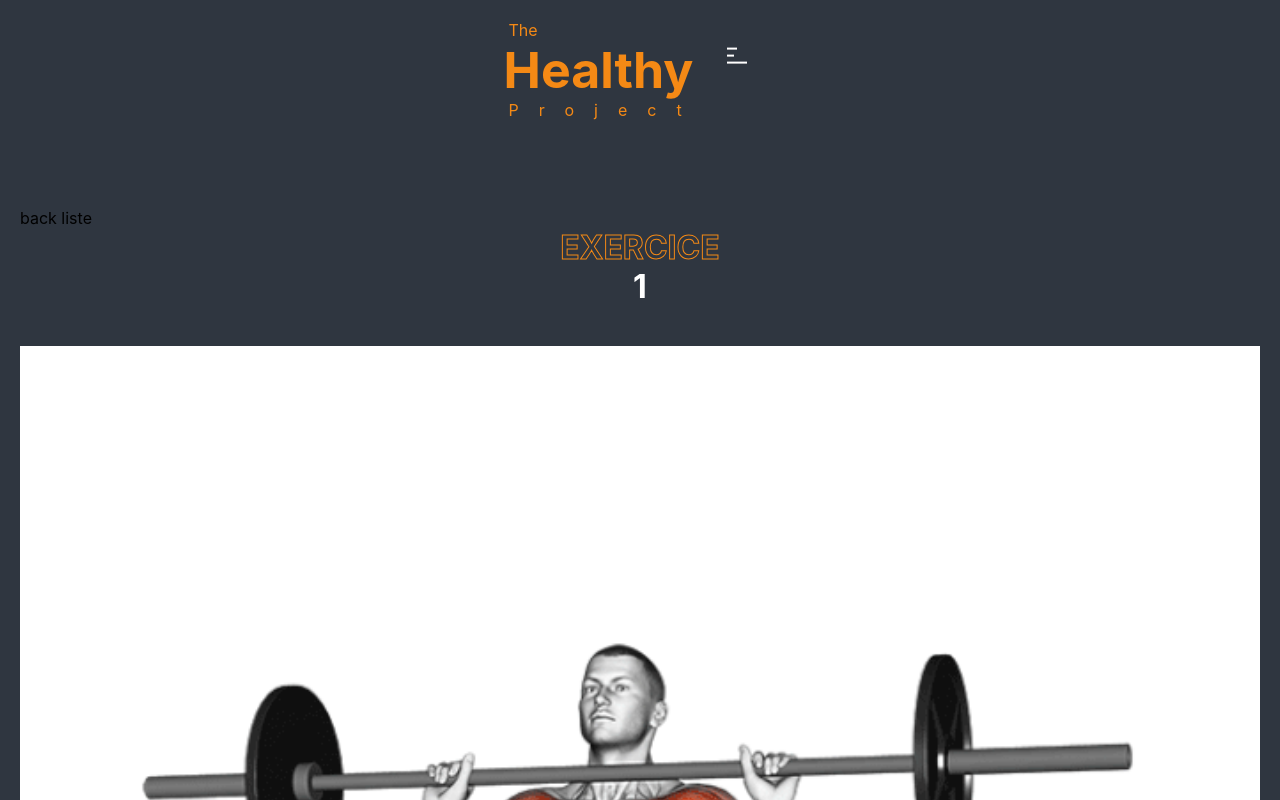
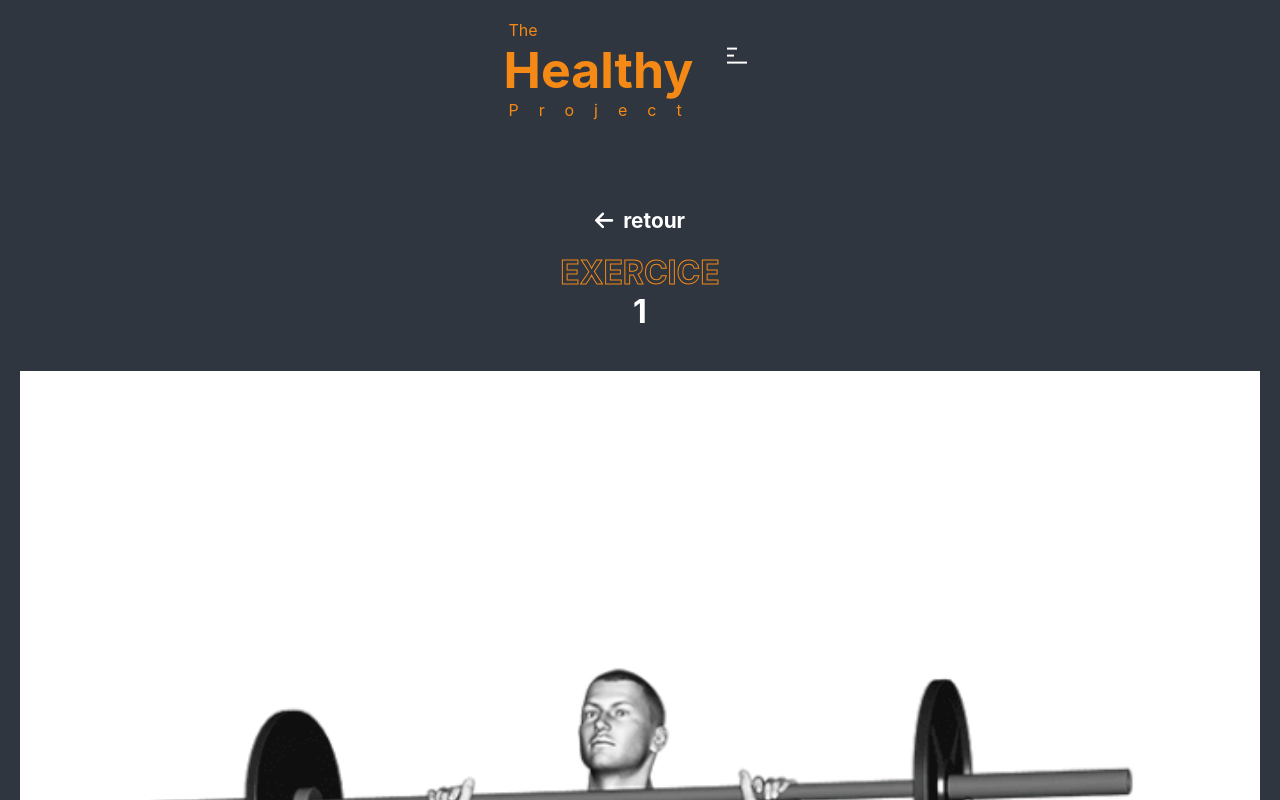
Before and after one commit to lcsaloonn/Health-react, a React (Create React App) app in the folder health-react/: page /exercices/1 in a window 1280 px wide. Shown: the top 800 px of the page. Built offline with nearby package versions, Linux system fonts and the light colour scheme; no server answers.

Commit message:
corrections

```diff
--- a/health-react/src/Mocks/dropDownList.mocks.tsx
+++ b/health-react/src/Mocks/dropDownList.mocks.tsx
@@ -15,4 +15,8 @@ export const dropdownListIconMock = [
     optionValue: "back",
     optionText: "Back",
   },
+  {
+    optionValue: "pecs",
+    optionText: "Pecs",
+  },
 ];
--- a/health-react/src/components/cards/exerciceCard/exerciceCard.tsx
+++ b/health-react/src/components/cards/exerciceCard/exerciceCard.tsx
@@ -1,23 +1,28 @@
 import { TruncateContainer } from "components/util";
+import { Link } from "react-router-dom";
 import { IExercice } from "utils/types/IExercice";
 import StarRaitingCompponent from "../../starRaiting/starRaiting";
 import "./exerciceCard.scss";
 
 const ExerciceCard = ({ props }: { props: IExercice }) => {
   return (
-    <div className="exercice-card">
+    <Link className="exercice-card" to={props.title}>
       <div className="thumbnail">
-        <img src={`assets/img/${props.imageUrl}`} alt="#" />
+        <img src={`../assets/img/${props.imageUrl}`} alt={props.title} />
       </div>
       <div className="title">{props.title}</div>
       <div className="text">
-        <TruncateContainer text={props.description} lengthMax={250} link="#" />
+        <TruncateContainer
+          text={props.description}
+          lengthMax={250}
+          link={props.title}
+        />
       </div>
       <div className="star-container">
         <span className="difficultyText">Difficulty:</span>
         <StarRaitingCompponent num={props.raiting}></StarRaitingCompponent>
       </div>
-    </div>
+    </Link>
   );
 };
 export default ExerciceCard;
--- a/health-react/src/views/exercice-view/exerciceView.tsx
+++ b/health-react/src/views/exercice-view/exerciceView.tsx
@@ -9,7 +9,7 @@ import "./exerciceView.scss";
 const ExerciceView = () => {
   const dropdowMock = dropdownListIconMock;
 
-  const [bodyPart, setBodyPart] = useState("");
+  const [bodyPart, setBodyPart] = useState("all");
   const [exercices, setExercices] = useState([]);
   const http = new HttpService();
 
@@ -19,7 +19,8 @@ const ExerciceView = () => {
 
   useEffect(() => {
     const getExercices = async () => {
-      const response = await http.get(`/exercices/getByBodyPart/${bodyPart}`);
+      const path = bodyPart === "all" ? "" : `/getByBodyPart/${bodyPart}`;
+      const response = await http.get(`/exercices${path}`);
       if (response.status !== 400) setExercices(response);
       console.log(response); // need to move
     };
@@ -34,7 +35,7 @@ const ExerciceView = () => {
       <div className="exerciceView">
         <DropDownListIcon
           data={dropdowMock}
-          title="Choose a body part"
+          title="Choisis une partie du corp"
           returnValue={outputBodyPart}
         ></DropDownListIcon>
         <div className="cards">
--- a/health-react/src/views/single-exercice-view/signleExerciceView.scss
+++ b/health-react/src/views/single-exercice-view/signleExerciceView.scss
@@ -2,6 +2,13 @@
 
 .single-exercice {
   .exercice {
+    &-go-back {
+      text-align: center;
+      margin-bottom: 20px;
+      @screen md {
+        margin-bottom: 40px;
+      }
+    }
     &-header {
     }
 
--- a/health-react/src/views/single-exercice-view/singleExerciceView.tsx
+++ b/health-react/src/views/single-exercice-view/singleExerciceView.tsx
@@ -1,3 +1,4 @@
+import { ButtonGoBack } from "components/buttons";
 import { ImageWrapper, PartFrame } from "components/frame";
 import { TextList } from "components/text";
 import { useEffect, useState } from "react";
@@ -37,7 +38,9 @@ const SingleExerciceView = () => {
 
   return (
     <div className="main-container single-exercice">
-      <div>back liste</div>
+      <div className="exercice-go-back grid grid-cols-3 ">
+        <ButtonGoBack text="retour" link="../" />
+      </div>
       <div className="exercice-header md:grid  md:grid-cols-3">
         <div className="exercice-title">
           <span className="exercice-title-transparent">Exercice</span>
```
